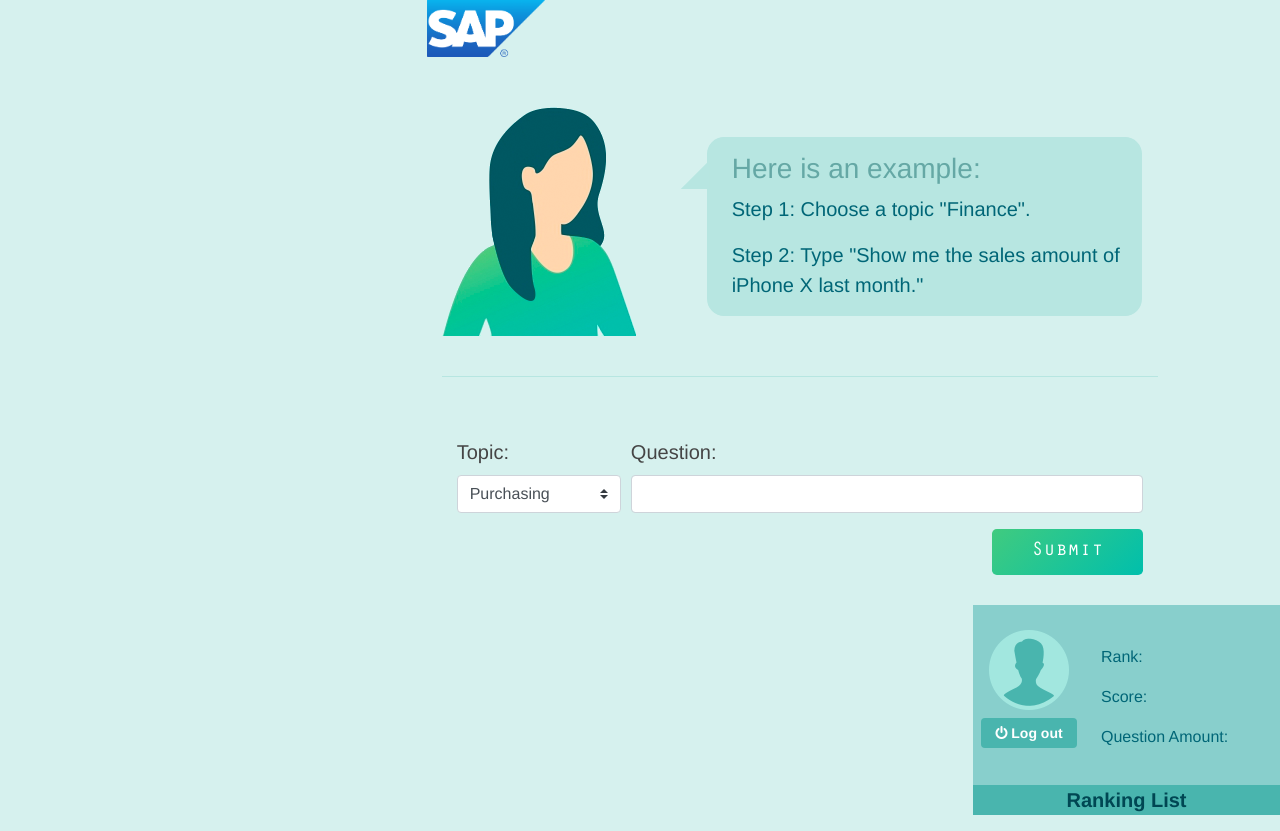
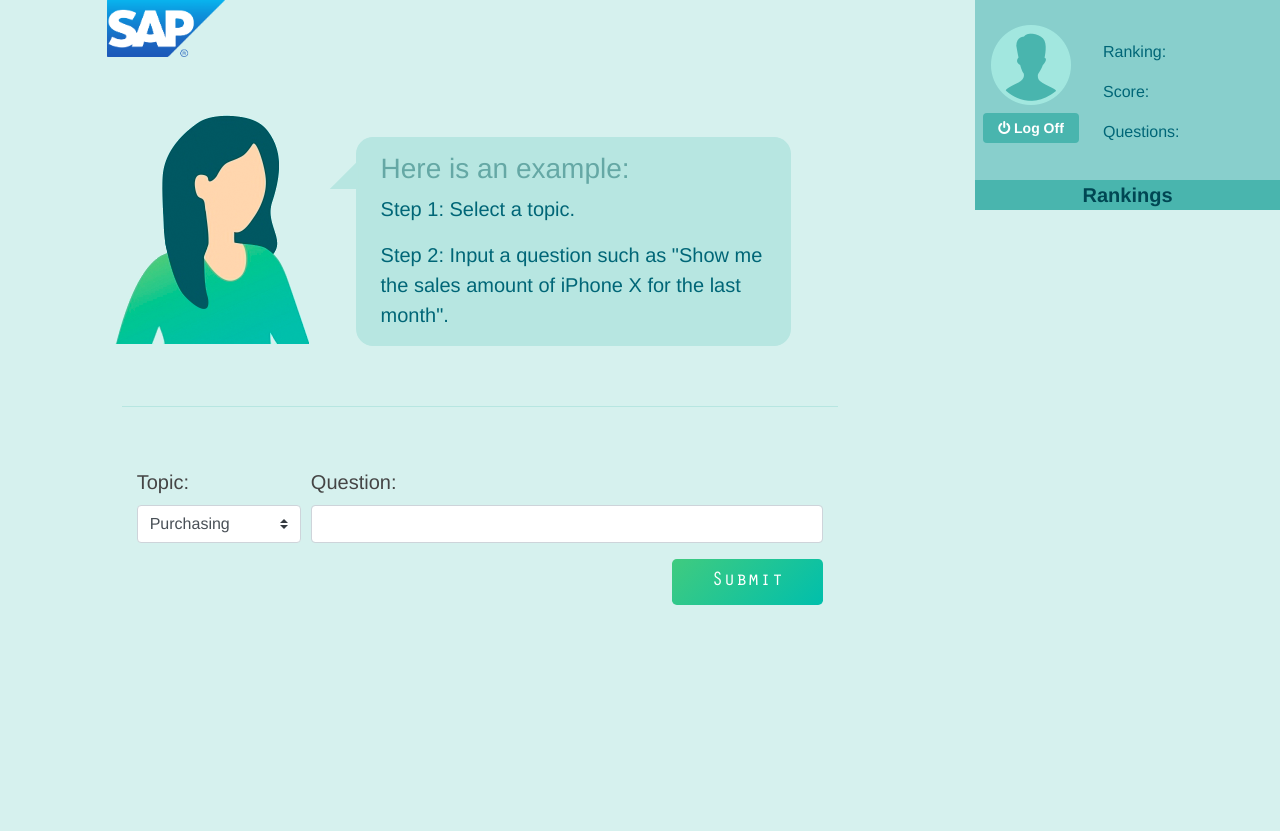
Before and after one commit to spiderChow/whatgame, a Flask app: page /play in a window 1280 px wide. After the commit the page ends 605 px from the top, so only its background shows below. Run offline with Flask 2, Linux system fonts and the light colour scheme; data that the repository does not hold is empty; some libraries are stand-ins or nearby versions.

Commit message:
fix some bugs

```diff
--- a/app/main/forms.py
+++ b/app/main/forms.py
@@ -1,6 +1,6 @@
 # html form
 from flask_wtf import FlaskForm
-from wtforms import StringField, BooleanField, SubmitField,SelectField
+from wtforms import StringField, BooleanField, SubmitField,SelectField, validators
 from wtforms.validators import DataRequired, Email, InputRequired
 from flask_bootstrap import Bootstrap
 
--- a/app/static/css/base.css
+++ b/app/static/css/base.css
@@ -43,4 +43,5 @@
 
   text-align: left;
   color: #006677;
+
 }
--- a/app/static/css/play.css
+++ b/app/static/css/play.css
@@ -76,18 +76,19 @@
 	padding-right: -15px;
 	height: calc(100vh);
 }
+
+#leftcol{
+	min-width: 600px;
+}
+/*table{
+	width: 100%;
+}*/
 #rankcol{
 
 	margin:0;
 	padding-right:  0px;
-	max-width: 380px;
-    min-width: 322px;
-}
-#leftcol{
-	min-width: 600px;
-}
-table{
-	width: 100%;
+	max-width: 320px;
+    min-width: 300px;
 }
 #table-wrapper{
 	position: relative;
@@ -97,6 +98,7 @@
 #table-scroll{
 	height: 100%;
 	overflow-y: scroll;
+	overflow-x: hidden;
 
 }
 
@@ -108,17 +110,34 @@
 	background-color: #b8e7e5;
 	color:#006677;
 	font-size: 14px;
-	height: 100px;
-	width: 100%;
+	/*height: 90px;*/
+	width: 90%;
 	padding: 0;
+	overflow-x: hidden;
+
 }
+
+
 #rank .username{
 	font-size: 20px;
+	text-overflow: ellipsis;
+	max-width:70%;
+	display: block;
 }
+#userInfo .name{
+	text-overflow: ellipsis;
+	width:150px;
+	display: block;
+	overflow: hidden;
+	white-space: nowrap;
+}
+
+
 
 #rank h1{
 	font-size:48px;
 	color:#00926f;
+	margin: 0;
 }
 #rank p{
 	font-size:12px;
@@ -127,13 +146,22 @@
 #rank div{
 	padding: 3px !important;
 	margin: 0;
-	word-wrap: break-word;
+	/*word-wrap: break-word;*/
 
 }
 #rank span{
 	padding: 0;
 	margin: 0;
-}
+	overflow: hidden;
+
+	}
+
+
+
+
+
+
+
 #sap{
 	margin-bottom: 50px;
 }
--- a/app/templates/play.html
+++ b/app/templates/play.html
@@ -13,23 +13,23 @@
     <div class="container-fluid ">
 
       <div class="row d-flex justify-content-end" id="bigrow" >
-        <div class="col-1">
-        </div>
+
         <div class="col-7" id="leftcol">
+
           <div class="row" id="sap">
               <img src="{{ url_for('static', filename='imgs/SAP logo.png') }}" width="118px" height='57px'>
           </div>
-          <div class="row">
-            <div class="col-4" >
+          <div class="row d-flex justify-content-center">
+            <div class="col-3 p-2" >
               <img src="{{ url_for('static', filename='imgs/Slice_guide.png') }}"  class="avatar" >
             </div>
             <div class="col-7 bubble" >
               <h4>Here is an example:</h4>
-              <p>Step 1: Choose a topic "Finance".</p>
-              <p>Step 2: Type "Show me the sales amount of iPhone X last month."</p>
+              <p>Step 1: Select a topic.</p>
+              <p>Step 2: Input a question such as "Show me the sales amount of iPhone X for the last month".</p>
             </div>
           </div>
-          <div class="solid-line row">
+          <div class="solid-line row ">
           </div>
           <div class="row">
             <form>
@@ -50,7 +50,7 @@
 
                 <div class="col-9 form-group">
                   <label for="sentence"> Question: </label>
-                  <input type="text" class="form-control" id="sentence" placeholder="" required="required" name="sentence">
+                  <input type="text" class="form-control" id="sentence" placeholder="" required="required" name="sentence" oninvalid="setCustomValidity('Please enter your question.')" oninput="setCustomValidity('')">
                 </div>
               </div>
               <div class="form-row ">
@@ -67,9 +67,10 @@
               </div>
             </form>
           </div>
+
         </div>
-        <div class="col-1">
-        </div>
+        <div class="col-1"></div>
+
         <!-- The Ranking List  -->
         <div class="col-3" id="rankcol">
 
@@ -77,37 +78,37 @@
             <table>
              <tbody   class=''>
                 <tr class="d-flex align-items-center">
-                  <th class="p-2 d-flex flex-column ">
+                  <th class="p-2 d-flex flex-column">
 
                     <img src="{{ url_for('static', filename='imgs/Placeholder.png') }}"  class='p-2'>
                     <a class="badge badge-info p-2" id='logout' href="{{url_for('main.logout')}}">
-                        <i class="icon-off" ></i> Log out</a>
+                        <i class="icon-off" ></i> Log Off</a>
                   </th>
-                  <td class='p-2 flex-column' >
+                  <td class='p-2 flex-column ' >
                       <h5 class='p-2'><span class='name'></span></h5>
 
-                      <div class='p-2'>Rank:  <span class='rank'></span></div>
+                      <div class='p-2'>Ranking:  <span class='rank'></span></div>
                       <div class='p-2'>Score:  <span class='score'></span></div>
-                      <div class='p-2'>Question Amount:  <span class='q-amount'></span></div>
+                      <div class='p-2'>Questions:  <span class='q-amount'></span></div>
                   </td>
                 </tr>
               </tbody>
             </table>
         </div>
 
-          <div id="rankspliter">Ranking List</div>
+          <div id="rankspliter">Rankings</div>
           <div id="table-wrapper"><div id="table-scroll">
               <table id="scroll" class="table">
                 <tbody id="rank">
                   <tr>
                     <th>
                       <h1 class='align-self-center'></h1>
-                      <p>Rank</p>
+
                     </th>
                     <td class='d-flex flex-column'>
                       <div class='p-2'><span class='username'></span></div>
                       <div class='p-2'>Score:  <span class='score'></span></div>
-                      <div class='p-2'>Question amount:  <span class='q-amount'></span></div>
+                      <div class='p-2'>Questions:  <span class='q-amount'></span></div>
                     </td>
                   </tr>
 
@@ -168,17 +169,17 @@
                   }
                   if(success==1){
                     var oldscore = $('#userInfo .score').text();
-                    $('.alert-p').text("Great question! You earned "+(callback.score-oldscore)+" points!");
+                    $('.alert-p').text("Great question! You've earned "+(callback.score-oldscore)+" points.");
                     $('#rank').trigger('loadRank');
                     $('#userInfo').trigger('loadUser');
                     $('#sentence').val("");
                   }else if (success==2){
-                    $('.alert-p').text("Good question but very similar to those asked before. Only get 1 point!");
+                    $('.alert-p').text("Good question but very similar to those asked before. You’ve earned 1 point. Think harder!");
                      $('#rank').trigger('loadRank');
                     $('#userInfo').trigger('loadUser');
                     $('#sentence').val("");
                   }else if (success==3){
-                    $('.alert-p').text("Looks your question have no relationship with this topic. Please try again!");
+                    $('.alert-p').text("Looks like your question has nothing to do with the selected topic. Please try again.");
                   }else if (success==4){
                     $('.alert-p').text("Only English is supported! Please try again!");
                   }
@@ -224,7 +225,7 @@
                   count =20;
                 }
                 while(count>0){
-                  $('#rank').append("<tr><th><h1 class='align-self-center'></h1><p>Rank</p></th><td class='d-flex flex-column'><div class='p-2'><span class='username'></span></div><div class='p-2'>Score:  <span class='score'></span></div><div class='p-2'>Question amount:  <span class='q-amount'></span></div></td></tr>");
+                  $('#rank').append("<tr><th class=' '><h1 class=' align-items-center'></h1></th><td class='d-flex flex-column'><div class='p-2'><span class='username'></span></div><div class='p-2'>Score:  <span class='score'></span></div><div class='p-2'>Questions:  <span class='q-amount'></span></div></td></tr>");
                   count--;}
 
                 $("#rank").find("h1").each(function(index,value){$(this).text(index+1);
```
Also changed, not shown: app/templates/how_to_play.html (+5 -11 lines).
